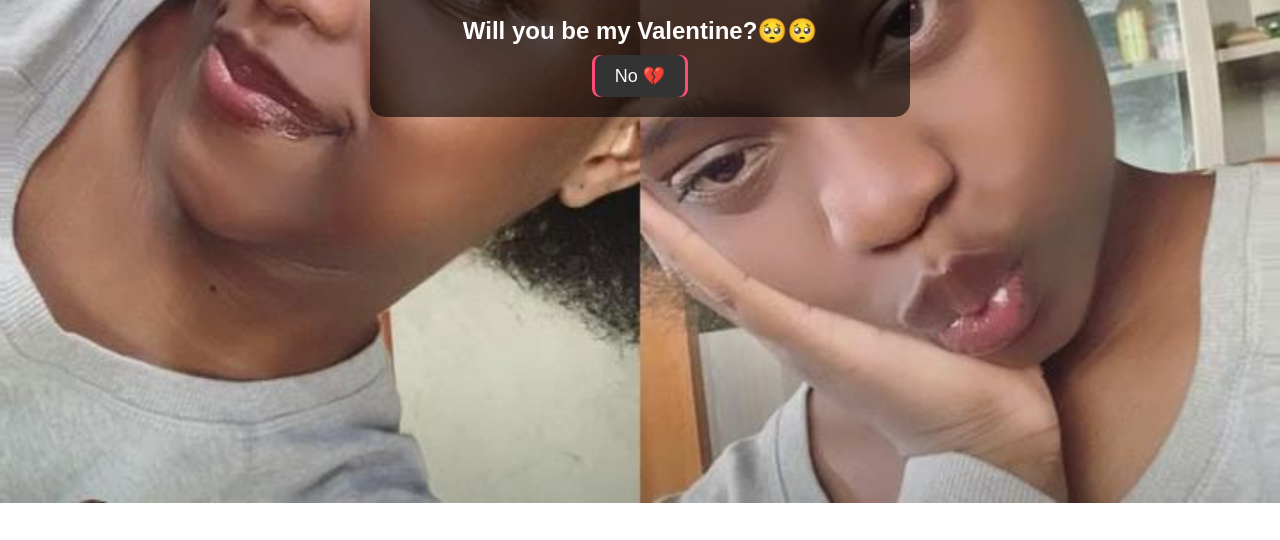
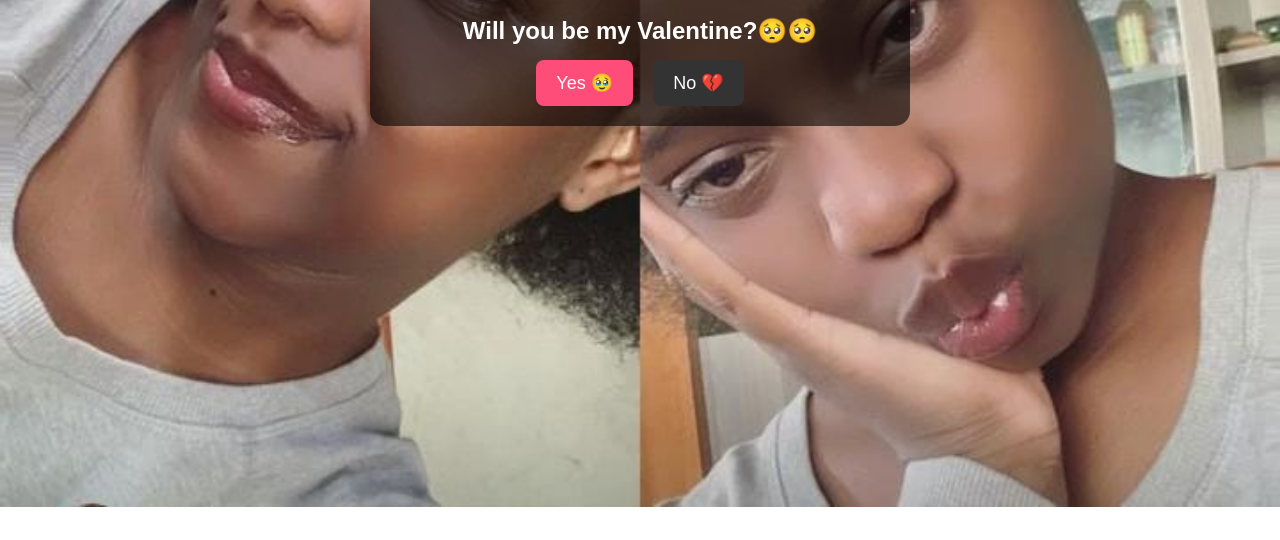
Before and after one commit to MuneneVictor/valentineWeb, a plain HTML site: page index.html in a window 1280 px wide. Shown: the part 260-800 px from the top of the page. Drawn offline with Linux system fonts and the light colour scheme.

Commit message:
Update styles.css

```diff
--- a/styles.css
+++ b/styles.css
@@ -28,11 +28,12 @@ h1, h2 {
 .buttons {
     display: flex;
     justify-content: center;
-    gap: 15px;
+    gap: 20px; /* Adds space between Yes and No buttons */
+    margin-top: 15px;
 }
 
 button {
-    padding: 10px 20px;
+    padding: 12px 20px;
     font-size: 18px;
     border: none;
     cursor: pointer;
@@ -52,7 +53,7 @@ button {
 #noBtn {
     background: #333;
     color: white;
-    position: absolute;
+    position: relative;
 }
 
 .hidden {
```
